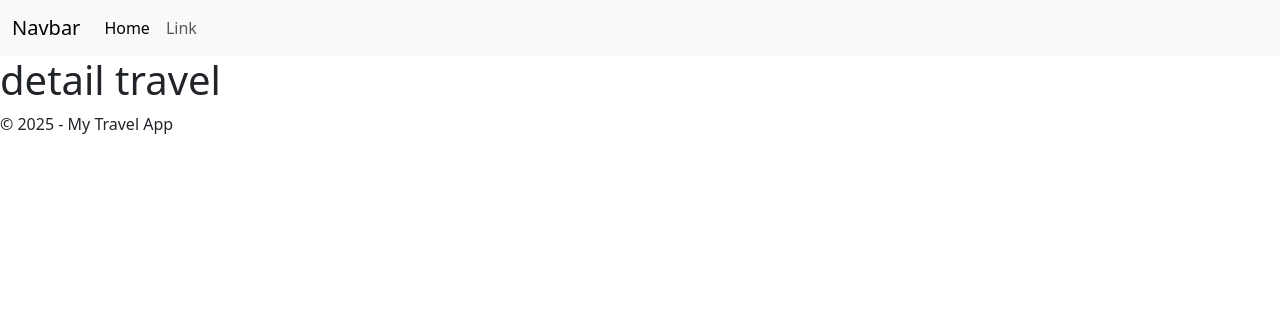
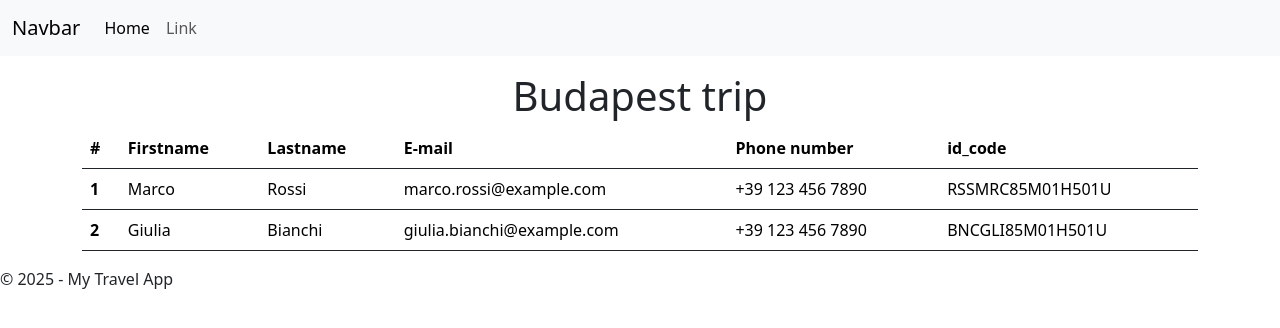
Before and after one commit to maksbernatskyy/sst-prototipo-webapp, a React (Vite) app: page /detail/1 in a window 1280 px wide. Shown: the top 328 px of the page. Built offline with nearby package versions, Linux system fonts and the light colour scheme; the HTML template or start-up script is replaced by a standard one.

Commit message:
Implement DetailTravel component to display travel details and associated users

```diff
--- a/src/pages/DetailTravel.jsx
+++ b/src/pages/DetailTravel.jsx
@@ -1,7 +1,47 @@
+import users from "../data/users";
+import { useParams } from "react-router-dom";
+import travels from "../data/travels";
+
 export default function DetailTravel() {
-    return (
-        <>
-         <h1>detail travel</h1>
-        </>
-    )
+  const { id } = useParams(); // ottengo id dall'URL
+
+  const travelId = parseInt(id);
+  const travelUsers = users.filter((user) => user.travel_id === travelId);
+
+  return (
+    <>
+      <div className="container mt-3">
+        <h1 className="d-flex justify-content-center">
+          {travels[travelId - 1].destination} trip
+        </h1>
+        {/* table */}
+        <table className="table border-dark">
+          {/* table head */}
+          <thead>
+            <tr>
+              <th scope="col">#</th>
+              <th scope="col">Firstname</th>
+              <th scope="col">Lastname</th>
+              <th scope="col">E-mail</th>
+              <th scope="col">Phone number</th>
+              <th scope="col">id_code</th>
+            </tr>
+          </thead>
+          {/* table body */}
+          <tbody>
+            {travelUsers.map((user) => (
+              <tr key={user.id}>
+                <th>{user.id}</th>
+                <td>{user.first_name}</td>
+                <td>{user.last_name}</td>
+                <td>{user.email}</td>
+                <td>{user.phone}</td>
+                <td>{user.id_code}</td>
+              </tr>
+            ))}
+          </tbody>
+        </table>
+      </div>
+    </>
+  );
 }
```
